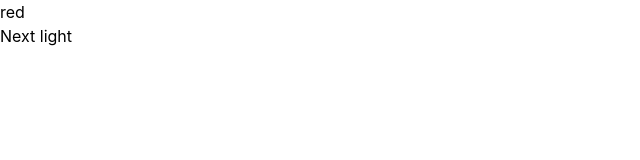
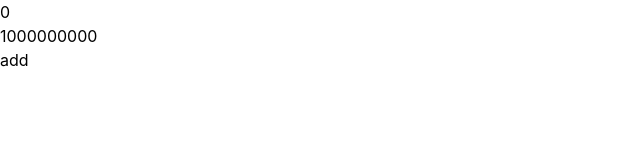
Before and after one commit to Ravi-Badami/React, a React (Vite) app in the folder learn-react/: page / in a window 1280 px wide. Shown: the top 160 px of the page, without its empty margins (0-640 px from the left). Built offline with nearby package versions, Linux system fonts and the light colour scheme.

Commit message:
added usememo

```diff
--- a/learn-react/package.json
+++ b/learn-react/package.json
@@ -1,5 +1,5 @@
 {
-  "name": "learn-react",
+  "name": "quarkus-auth",
   "private": true,
   "version": "0.0.0",
   "type": "module",
--- a/learn-react/src/App.jsx
+++ b/learn-react/src/App.jsx
@@ -14,15 +14,15 @@ import { QueryClient, QueryClientProvider } from '@tanstack/react-query';
 
 // import UseRef from './To-Do list/Hooks/useRef/index.jsx'
 // import StopWatch from './To-Do list/Hooks/StopWatch/index.jsx'
-import ThemeSwitcher from './To-Do list/Hooks/ThemeSwitcher/index.jsx'
+// import ThemeSwitcher from './To-Do list/Hooks/ThemeSwitcher/index.jsx'
+import UseMemo from './To-Do list/Hooks/useMemo/index.jsx'
 
 import UseReducer from './To-Do list/Hooks/useReducer/counter.jsx'
 const queryClient = new QueryClient();
 
 function App() {
   return (
-<UseReducer/>
-
+<UseMemo/>
 //         <QueryClientProvider client={queryClient}>
 //     <WeatherApp/>
 //     </QueryClientProvider>
--- /dev/null
+++ b/learn-react/src/To-DO list/Hooks/useMemo/Theory.md
@@ -0,0 +1,57 @@
+🟢 Beginner
+These projects teach the fundamental concept: memoize an expensive computation so it doesn't re-run on every render.
+
+1. Slow Number Cruncher
+   Build a counter that runs a heavy loop (e.g., summing 1 to N with a for loop up to 1 billion iterations) alongside a completely unrelated button (like a theme toggle). Without useMemo, the heavy calc re-runs on every toggle click. Wrap it with useMemo(() => heavyCalc(n), [n]) and observe via console.log that the calc only fires when n changes.
+
+Concept drilled: Basic memoization, dependency array, preventing redundant recalculations.
+
+2. Prime Number Finder
+   Input a number N and display all prime numbers from 2 to N. Add a live clock (re-renders every second via setInterval). Without useMemo, prime calculation re-runs every second. Wrap the prime logic in useMemo so it only recalculates when N changes.
+
+Concept drilled: How re-renders from unrelated state trigger expensive functions — and how useMemo isolates them.
+
+3. Filtered Todo List
+   Maintain a list of todos and a search input. Compute the filtered list using useMemo(() => todos.filter(...), [todos, query]). Add a separate counter state (e.g., a click counter) to prove the filter doesn't re-run when unrelated state changes.
+
+Concept drilled: Memoizing derived data from arrays, multi-value dependency arrays.
+
+🟡 Intermediate
+These projects involve referential equality and memoizing objects/arrays passed as props.
+
+4. Word Frequency Analyzer
+   Take a large paragraph of text as input and display a word-frequency map (each word → count). Since building this map is O(n), memoize it with useMemo(() => buildFrequencyMap(text), [text]). Add a font-size slider as a separate state to trigger re-renders and verify the map isn't rebuilt on slider change.
+
+Concept drilled: Memoizing object construction, using useMemo for derived data structures.
+
+5. Sortable & Filterable Product Table
+   Render a list of ~500 mock products. Provide sort (by price, name) and filter (by category) controls. Memoize the resulting sorted+filtered array: useMemo(() => products.filter(...).sort(...), [products, sortKey, filterCategory]).
+
+Concept drilled: Chaining operations inside useMemo, multiple dependencies, real-world data pipeline pattern.
+
+6. Referential Equality Demo
+   Create a Chart child component wrapped in React.memo. Pass a config object (labels, colors) computed in the parent. Without useMemo, the object is recreated on every render (new reference = child always re-renders). Memoize the config object and watch the child stop re-rendering.
+
+Concept drilled: Referential equality of objects — the other major reason to use useMemo beyond performance.
+
+🔴 Advanced
+These projects require useMemo for multi-stage pipelines, memoized selectors, or complex dependency chains.
+
+7. Real-Time Data Dashboard
+   Fetch a large JSON dataset (e.g., mock stock prices or COVID data). Provide controls: date range filter, category filter, aggregate function (sum/avg/max). Chain multiple useMemo calls — first filter the data, then aggregate it, then format it for display. Each stage only recomputes when its dependencies change.
+
+js
+const filtered = useMemo(() => filterData(raw, dateRange), [raw, dateRange]);
+const aggregated = useMemo(() => aggregate(filtered, method), [filtered, method]);
+const formatted = useMemo(() => format(aggregated), [aggregated]);
+Concept drilled: Memoized selector chains, minimizing cascading recalculations.
+
+8. Text Diff Viewer
+   Given two large text inputs (left and right), compute a line-by-line diff (which lines were added, removed, unchanged). The diff algorithm is expensive — memoize it: useMemo(() => computeDiff(left, right), [left, right]). Add a color-theme picker as unrelated state to stress-test isolation.
+
+Concept drilled: Memoizing algorithmically complex output, validating memoization with React DevTools Profiler.
+
+9. Multi-Filter Analytics Board
+   Build a mini analytics UI: a table of 1000+ user records with 4+ simultaneous filters (age range, country, status, signup date). Memoize the filtered result, then from that memoized value, derive summary stats (total count, avg age, etc.) in a second useMemo. Add a completely unrelated live timer to confirm nothing reruns unnecessarily.
+
+Concept drilled: Dependent useMemo chains, performance measurement, understanding when not to memoize (simple computations don't need it).
--- /dev/null
+++ b/learn-react/src/To-DO list/Hooks/useMemo/index.jsx
@@ -0,0 +1,30 @@
+import {useMemo,useState} from 'react';
+
+export default function Counter(){
+    const [count,setCount]=useState(0);
+const calculate=useMemo(()=>CalculateValue(),[]);
+console.log(calculate);
+
+
+
+    const handleClick=()=>{
+        setCount(count+1+calculate);
+        }
+
+    return(
+        <>
+        <p>{count}</p>
+            <p>{calculate}</p>
+        <button onClick={handleClick}> add</button>
+        </>
+
+        )
+
+    }
+const CalculateValue=()=>{
+    let sum=0;
+        for(let i=0;i<1000000000;i++){
+        sum+=1
+        }
+    return sum;
+    }
```
Also changed, not shown: learn-react/src/To-DO list/Hooks/useMemo/slowNumberCruncher.jsx (added), learn-react/src/To-DO list/Hooks/useReducer/ShopingCart.jsx (line endings or trailing spaces).
